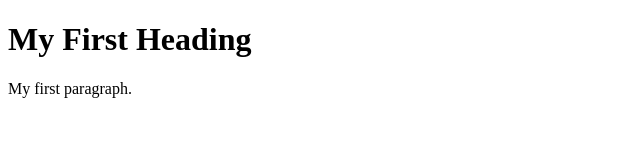
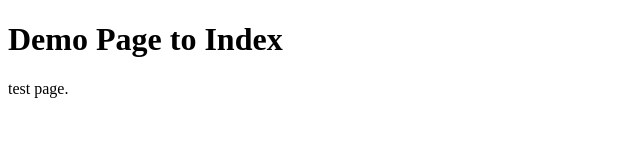
Before and after one commit to Devikaazs/3pm, a plain HTML site: page index.html in a window 1280 px wide. Shown: the whole page, without its empty margins (0-640 px from the left). Drawn offline with Linux system fonts and the light colour scheme.

Commit message:
new update in index

```diff
--- a/index.html
+++ b/index.html
@@ -2,9 +2,9 @@
 <html>
 <body>
 
-<h1>My First Heading</h1>
+<h1>Demo Page to Index</h1>
 
-<p>My first paragraph.</p>
+<p>test page.</p>
 
 </body>
 </html>
```
